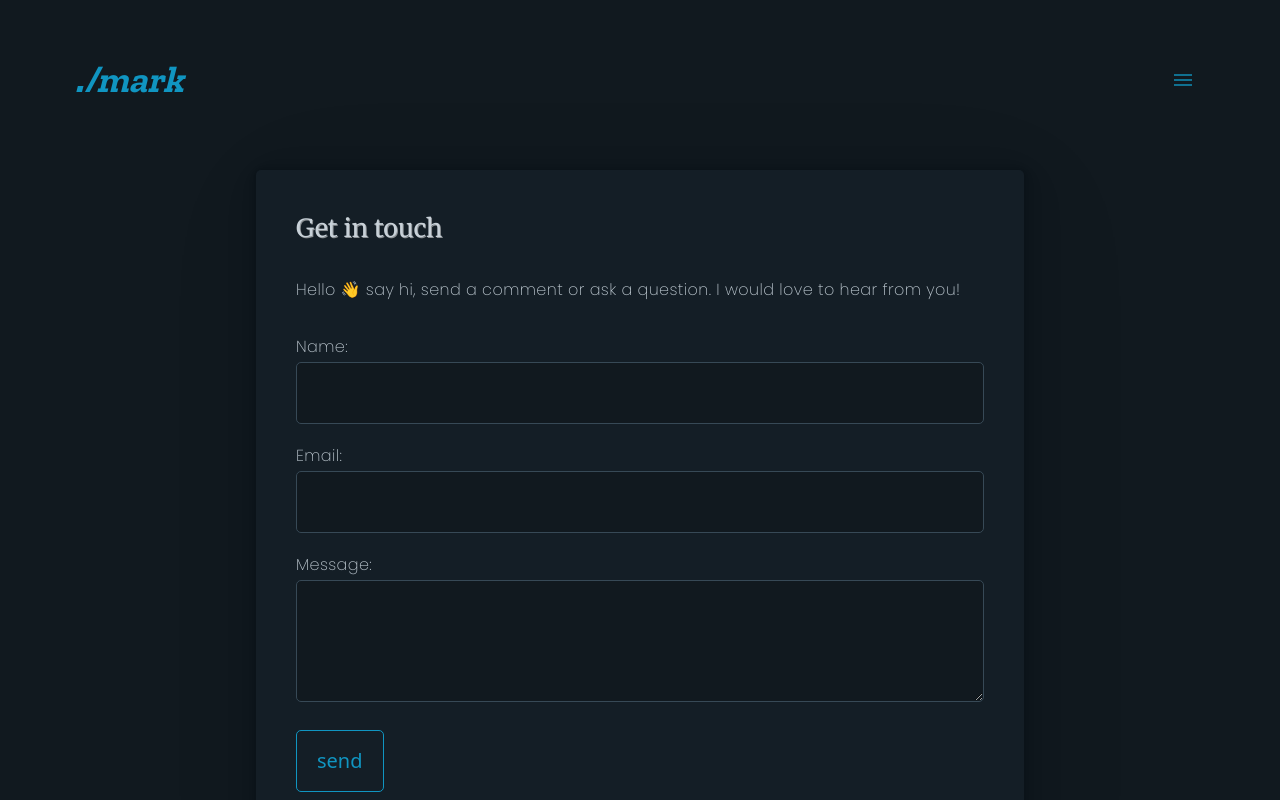
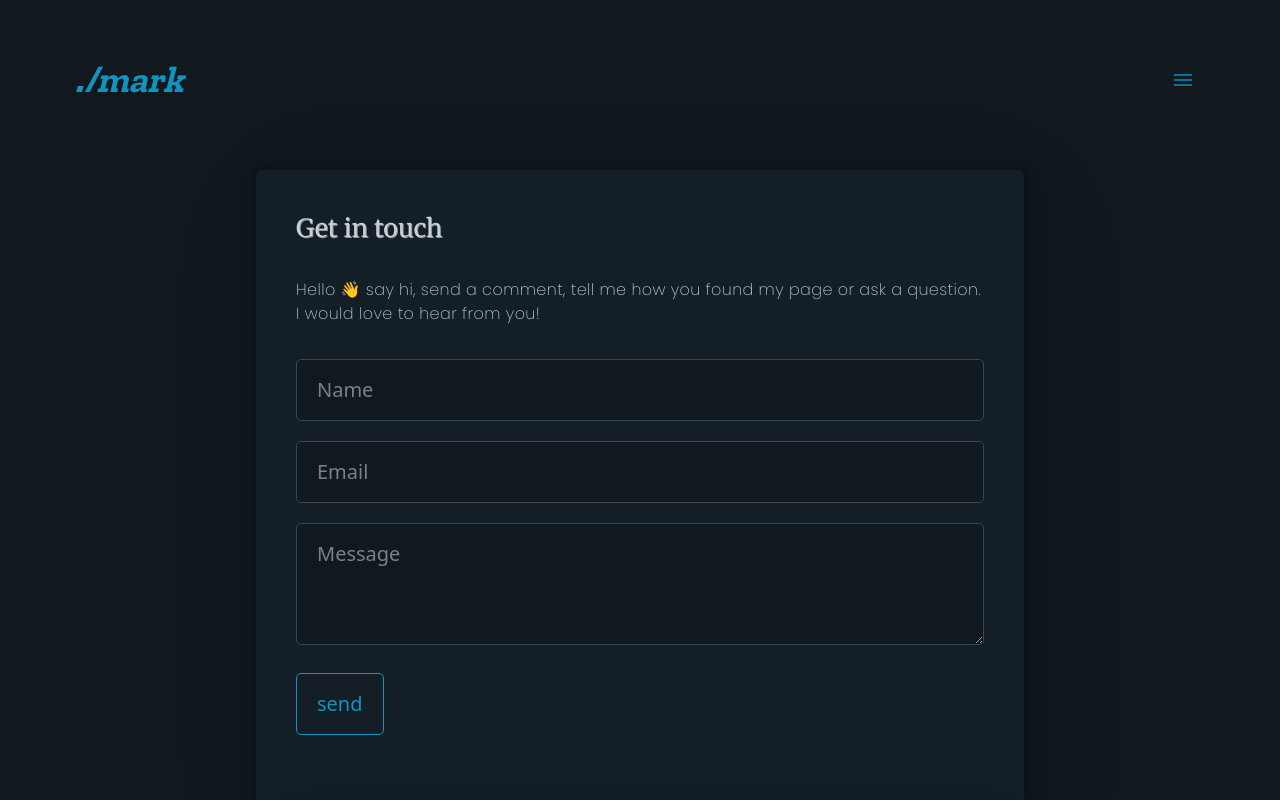
Before and after one commit to m-soro/m-soro.github.io.v1, a React (Vite) app: page /#/contact in a window 1280 px wide. Shown: the top 800 px of the page. Built offline with nearby package versions, Linux system fonts and the light colour scheme.

Commit message:
updated contacts page

```diff
--- a/src/pages/Contact.jsx
+++ b/src/pages/Contact.jsx
@@ -51,17 +51,35 @@ export default function Contact() {
         <h4>Get in touch</h4>
         <br />
         <p>
-          Hello 👋 say hi, send a comment or ask a question. I would love to
-          hear from you!
+          Hello 👋 say hi, send a comment, tell me how you found my page or ask
+          a question. I would love to hear from you!
         </p>
         <br />
         <form ref={form} onSubmit={sendEmail}>
-          <p> Name:</p>
-          <input type="text" name="user_name" ref={nameInput} required />
-          <p>Email:</p>
-          <input type="email" name="user_email" ref={emailInput} required />
-          <p>Message:</p>
-          <textarea name="message" rows="3" ref={messageInput} required />
+          {/* <p> Name:</p> */}
+          <input
+            type="text"
+            name="user_name"
+            ref={nameInput}
+            placeholder="Name"
+            required
+          />
+          {/* <p>Email:</p> */}
+          <input
+            type="email"
+            name="user_email"
+            placeholder="Email"
+            ref={emailInput}
+            required
+          />
+          {/* <p>Message:</p> */}
+          <textarea
+            name="message"
+            rows="3"
+            placeholder="Message"
+            ref={messageInput}
+            required
+          />
           <input type="submit" value="send" className="outline send-button" />
         </form>
       </article>
```
Also changed, not shown: 2 other files (tests, documents, lock files or other folders).
